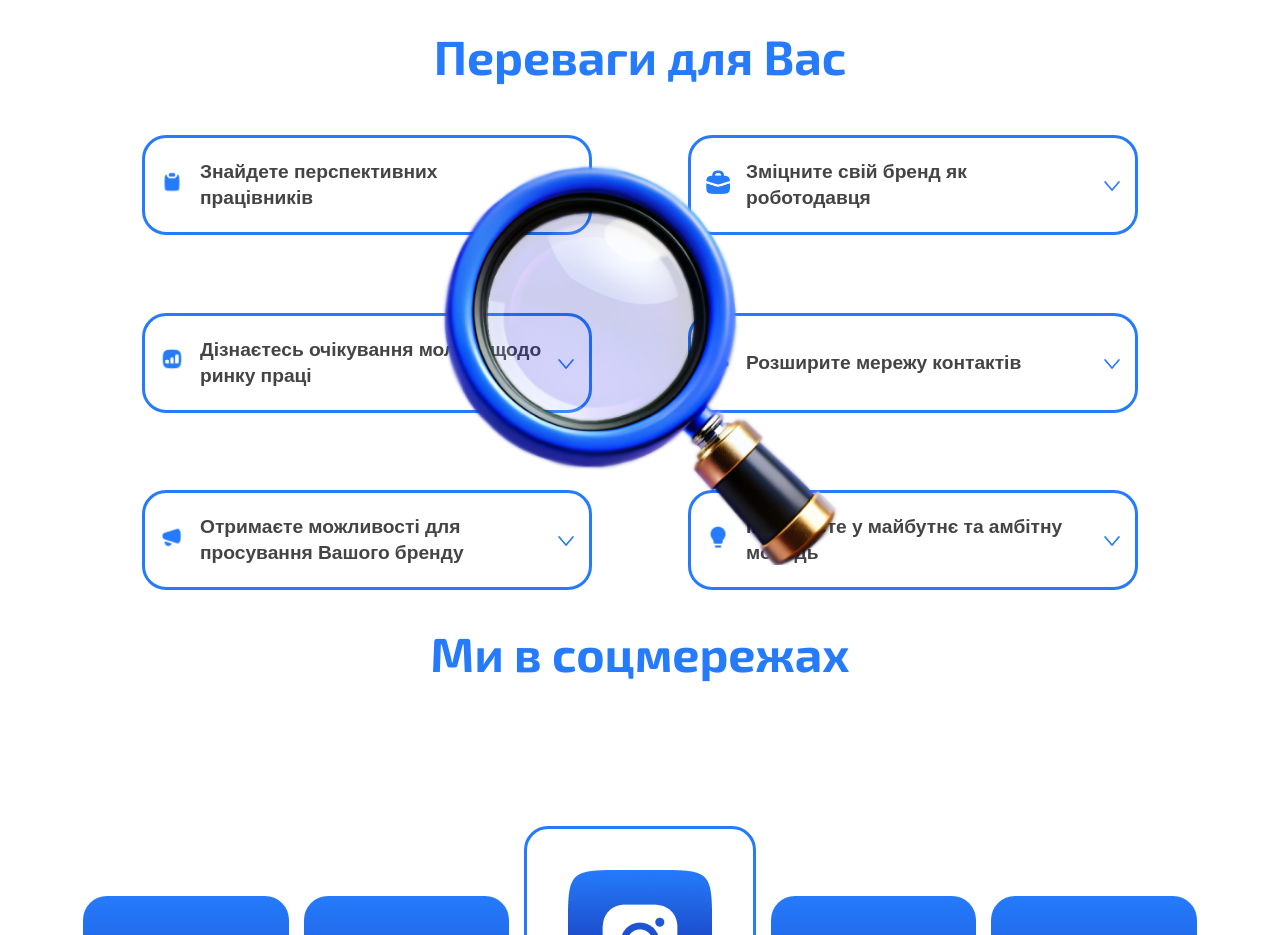
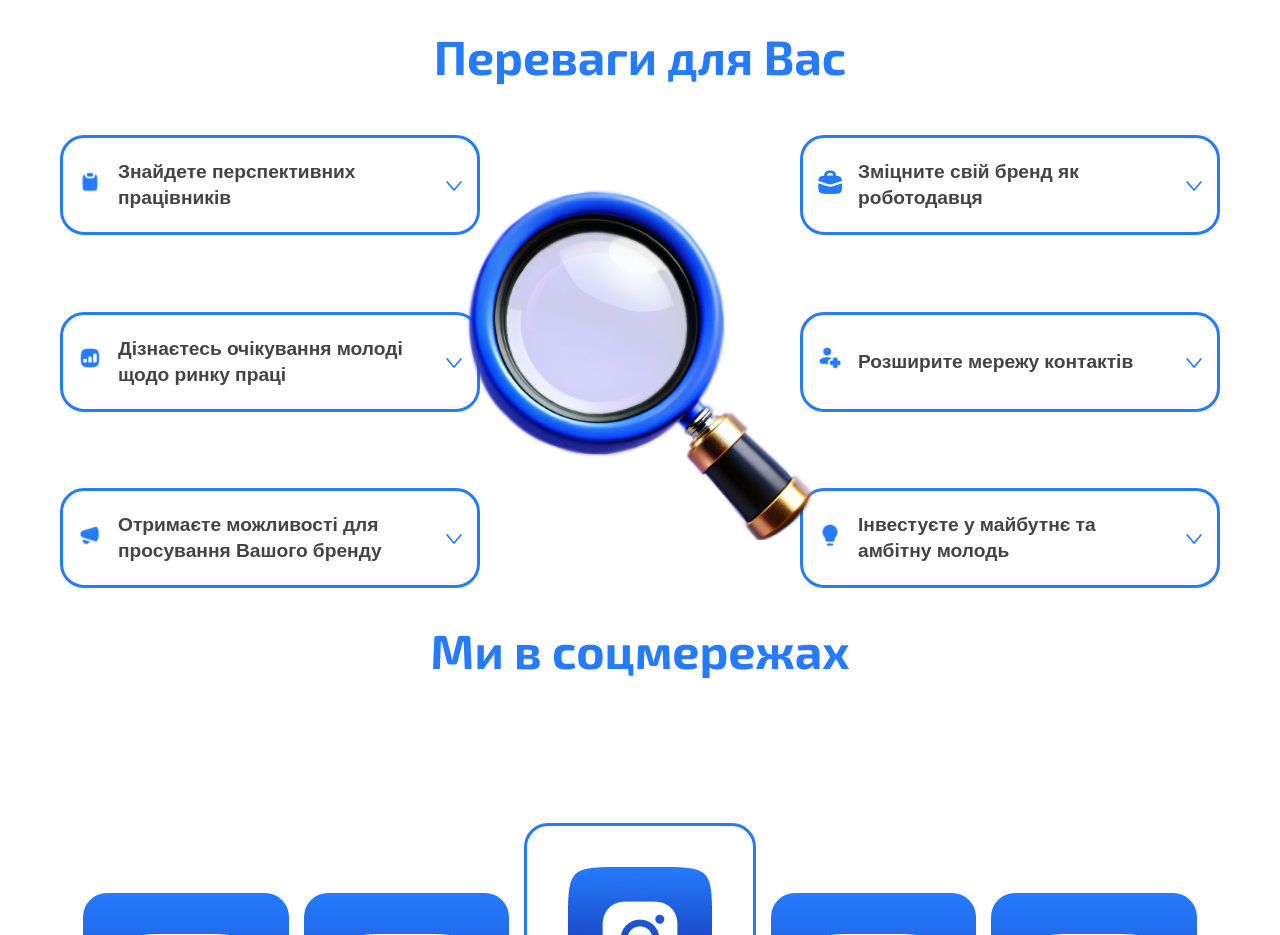
Before and after one commit to Rodinchuk/ejf-partnership-2025, a Next.js app: page / in a window 1280 px wide. Shown: the part 1760-2695 px from the top of the page. Built offline with nearby package versions, Linux system fonts and the light colour scheme.

Commit message:
fix event advantages

```diff
--- a/src/app/components/EventAdvantages.css
+++ b/src/app/components/EventAdvantages.css
@@ -15,8 +15,8 @@
 .cards-container {
   display: grid;
   grid-template-columns: repeat(2, 1fr); /* Дві колонки */
-  gap: 4rem 6rem; /* Збільшений відступ між колонками */
-  align-items: start; /* Незалежна висота карток у ряді */
+  gap: 4rem 20rem; /* Збільшений відступ між колонками */
+  align-items: start;
 }
 
 
@@ -42,29 +42,30 @@
 
 .card-toggle img {
   width: 24px;
-  transition: transform 0.3s ease;
 }
 
 .rotate-180 {
   transform: rotate(180deg);
 }
 
-
 .overlay-image {
   position: absolute;
   left: 50%;
   top: 250px;
-  transform: translate(-50%, -50%) ;
-  width: 400px;
+  transform: translate(-50%, -50%);
+  width: 350px;
+  height: 350px;
   z-index: 0;
-  /* pointer-events: none; */
   opacity: 1;
-  transition: opacity 0.5s ease;
+  transition: all 0.5s ease;
 }
 
 .overlay-image:hover {
-  opacity: 0;
+  width: 450px;
+  height: 450px;
+  transform: translate(-50%, -55%) rotate(20deg);
 }
+
 @media (max-width: 768px) {
   .container {
     padding: 20px 15px;
--- a/src/app/components/PackagesSection.tsx
+++ b/src/app/components/PackagesSection.tsx
@@ -22,6 +22,7 @@ const packages: Package[] = [
       "Share and Win",
     ],
     info: `
+      <p><b>Basic</b><p>
       <p><b>Участь у двох днях події з власним банером:</b> За Вами буде закріплено місце для розміщення банера та промоматеріалів, а також надано можливість поспілкуватися зі студентами, щоб представити бренд. Ми допоможемо підібрати інтерактивні вікторини або розглянемо Ваші пропозиції.</p>
       <p><b>Ваш логотип у постпроєктному відео та на brand wall:</b> Логотип буде розміщено у поствідео події та на великому банері разом із логотипами партнерів.</p>
       <p><b>Транслювання відеоролика компанії під час події:</b> На місці події будуть екрани для трансляції відеороликів (тривалість 25-30 секунд).</p>
@@ -39,6 +40,8 @@ const packages: Package[] = [
       "Закріплені Instagram stories",
     ],
     info: `
+
+      <p><b>Interactive</b><p>
       <p><b>Панельна дискусія:</b> Обговорення підібраної теми між студентами та спікерами. Модератор допомагає взаємодіяти з усіма учасниками.</p>
       <p><b>BEST Treasure Hunt:</b> За два дні до події студенти шукають призи на території Львівської Політехніки за підказками в Instagram @best_lviv.</p>
       <p><b>Закріплені Instagram stories:</b> Промоція компанії у 2 Stories на офіційній сторінці, які залишаються впродовж 3 місяців.</p>
@@ -54,6 +57,7 @@ const packages: Package[] = [
       "Розміщення індивідуального поста про компанію в Instagram",
     ],
     info: `
+      <p><b>Performer</b><p>
       <p><b>Проведення воркшопу:</b> Навчальний захід, де представники компанії допомагають учасникам розвиватися в темі, важливій для їхньої кар’єри.</p>
       <p><b>Публікація статті про компанію на сайті:</b> Інформація про вашу компанію, її місію та успіхи буде опублікована на нашому сайті.</p>
       <p><b>Розміщення індивідуального поста про компанію в Instagram:</b> Фото з описом діяльності компанії на сторінці @best_lviv.</p>
@@ -200,7 +204,7 @@ const PackagesSection = () => {
     isSelected={selectedPackages.some((p) => p.id === pkg.id)}
     onSelect={() => handlePackageSelect(pkg.id)}
     onInfoClick={() => handleInfoClick(pkg.info)}
-    isLast={index === packages.length - 2} // Останній елемент (з урахуванням `slice(1)`)
+    isLast={index === packages.length - 2}
   />
 ))}
 
--- a/src/app/components/SocialMedia.module.css
+++ b/src/app/components/SocialMedia.module.css
@@ -34,7 +34,6 @@
     padding: 40px;
     text-align: center;
     align-items: center;
-    transition: transform 0.3s ease;
     background: linear-gradient(180deg, #257bfc, #111a94); /* Градієнт для всіх карток */
   }
   .infoButton {
@@ -53,7 +52,6 @@
     padding: 40px;
     text-align: center;
     align-items: center;
-    transition: transform 0.3s ease;
   }
   .lilcard{
     background: linear-gradient(180deg, #fff, #fff);
```
